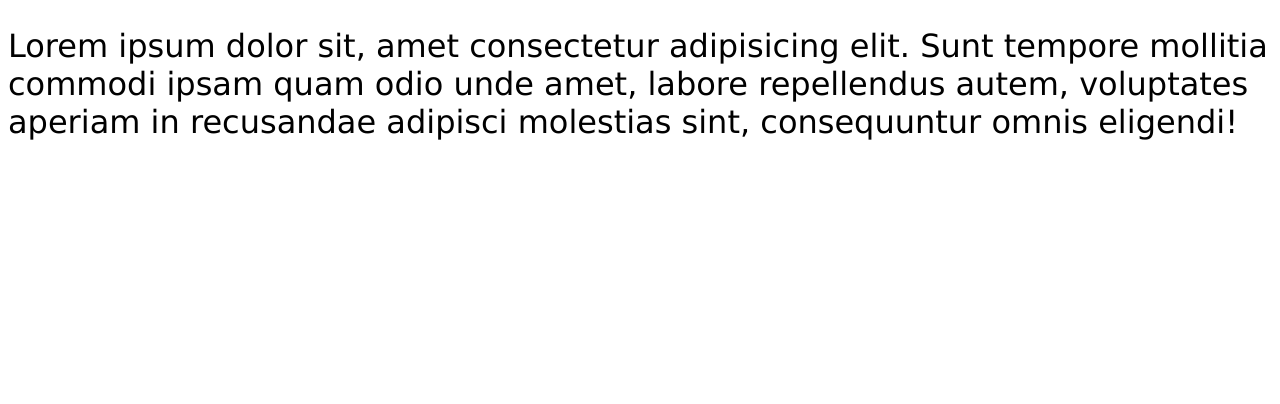
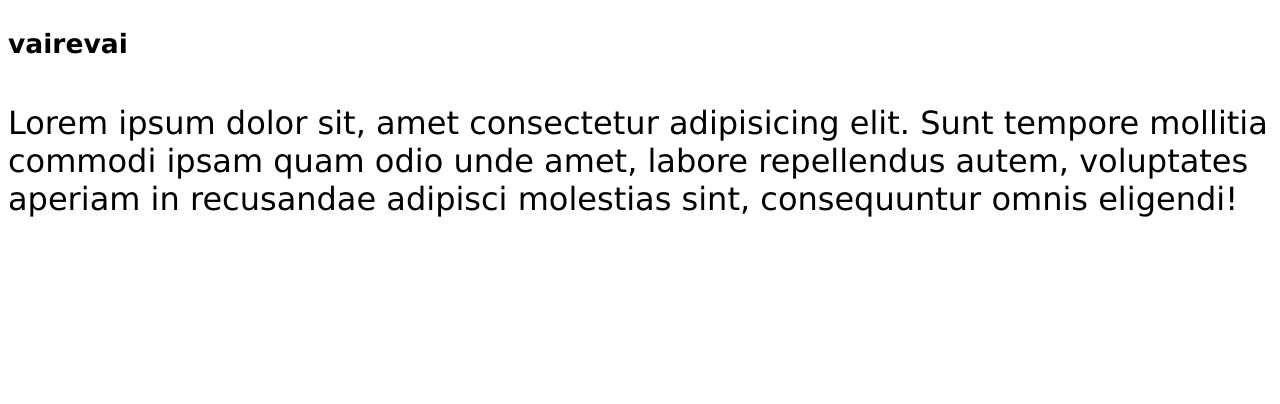
Before and after one commit to ShapItUp/javasikhiamihehe, a plain HTML site: page javasikhiamihehe/index.html in a window 1280 px wide. Shown: the part 396-800 px from the top of the page. Drawn offline with Linux system fonts and the light colour scheme.

Commit message:
Initial commit

```diff
--- a/javasikhiamihehe/index.html
+++ b/javasikhiamihehe/index.html
@@ -11,6 +11,7 @@
     <h2>riddha ekta babygurl</h2>
     <h3>shala bainchode</h3>
     <h4>riddha loves me</h4>
+    <h5>vairevai</h5>
     <p>Lorem ipsum dolor sit, amet consectetur adipisicing elit. Sunt tempore mollitia commodi ipsam quam odio unde amet, labore repellendus autem, voluptates aperiam in recusandae adipisci molestias sint, consequuntur omnis eligendi!</p>
 
     <script src="index.js">  </script>
```
